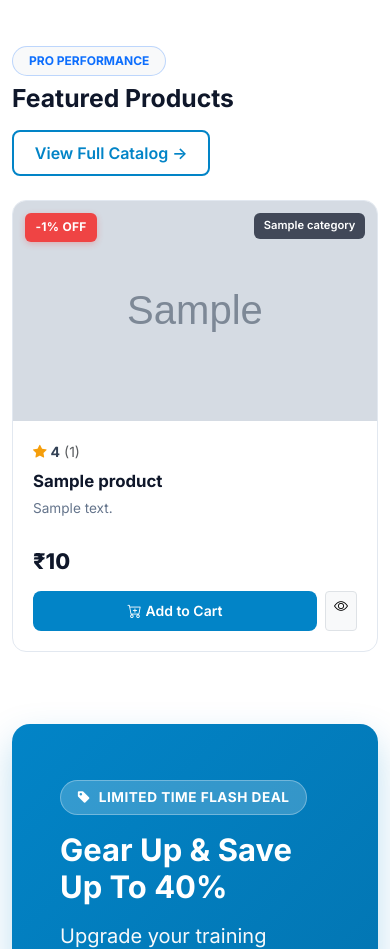
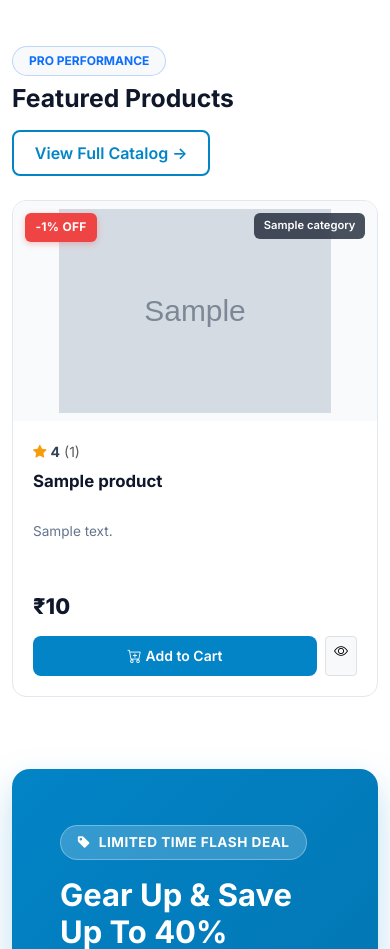
Before and after one commit to rashijain-11/sportify, a Django app: template templates/products/home.html in a window 390 px wide. Shown: the part 1690-2639 px from the top of the page. Run offline with Django 3.2, Linux system fonts and the light colour scheme; the template is opened without the code that fills it: most values are stand-ins (such as "Sample title", 1, 10 or a date in 2020); grey boxes marked "Sample" are stand-in pictures.

Commit message:
Restore Sportify layout: fix Vercel static routing, contain product images with 220px contain and overflow-hidden, set responsive grid to col-lg-4 col-md-6 col-12, and add 404/500 error pages

```diff
--- a/sportify/settings.py
+++ b/sportify/settings.py
@@ -101,7 +101,8 @@ USE_TZ = True
 STATIC_URL = '/static/'
 STATICFILES_DIRS = [BASE_DIR / 'static']
 STATIC_ROOT = BASE_DIR / 'staticfiles'
-STATICFILES_STORAGE = 'whitenoise.storage.CompressedManifestStaticFilesStorage'
+STATICFILES_STORAGE = 'whitenoise.storage.CompressedStaticFilesStorage'
+WHITENOISE_USE_FINDERS = True
 
 # Media files (Uploaded product images & banners)
 MEDIA_URL = '/media/'
--- a/static/css/custom.css
+++ b/static/css/custom.css
@@ -289,17 +289,32 @@ body {
   display: flex;
   align-items: center;
   justify-content: center;
+  padding: 0.5rem;
+}
+
+.product-image-wrap a {
+  display: flex;
+  align-items: center;
+  justify-content: center;
+  width: 100%;
+  height: 100%;
+  overflow: hidden;
+  text-decoration: none;
 }
 
 .product-image-wrap img {
-  width: 100%;
+  max-width: 100%;
+  max-height: 100%;
+  width: auto;
   height: 100%;
-  object-fit: cover;
-  transition: transform 0.4s ease;
+  object-fit: contain;
+  display: block;
+  margin: 0 auto;
+  transition: transform 0.3s ease;
 }
 
 .product-card:hover .product-image-wrap img {
-  transform: scale(1.05);
+  transform: scale(1.04);
 }
 
 .badge-discount {
@@ -347,6 +362,7 @@ body {
   -webkit-line-clamp: 2;
   -webkit-box-orient: vertical;
   overflow: hidden;
+  height: 2.85rem;
 }
 
 .product-title:hover {
@@ -362,6 +378,7 @@ body {
   -webkit-box-orient: vertical;
   overflow: hidden;
   line-height: 1.45;
+  height: 2.6rem;
 }
 
 .rating-stars {
@@ -468,9 +485,12 @@ body {
 .detail-main-img {
   width: 100%;
   max-height: 480px;
-  object-fit: cover;
+  object-fit: contain;
+  background-color: #f8fafc;
   border-radius: 14px;
   border: 1px solid var(--sport-gray-200);
+  display: block;
+  margin: 0 auto;
 }
 
 .variant-btn-check:checked + .variant-btn-label {
--- a/templates/products/home.html
+++ b/templates/products/home.html
@@ -105,15 +105,15 @@
 
         <div class="row g-4">
             {% for product in featured_products %}
-            <div class="col-xl-3 col-lg-4 col-md-6">
+            <div class="col-xl-3 col-lg-4 col-md-6 col-12">
                 <div class="product-card">
-                    <div class="product-image-wrap">
+                    <div class="product-image-wrap" style="height: 220px; overflow: hidden; display: flex; align-items: center; justify-content: center; background-color: #f8fafc;">
                         {% if product.discount_percent > 0 %}
                             <span class="badge-discount">-{{ product.discount_percent }}% OFF</span>
                         {% endif %}
                         <span class="badge-category">{{ product.category.name }}</span>
-                        <a href="{% url 'product_detail' product.slug %}" class="w-100 h-100">
-                            <img src="{{ product.display_image }}" alt="{{ product.name }}" loading="lazy">
+                        <a href="{% url 'product_detail' product.slug %}" class="d-flex align-items-center justify-content-center w-100 h-100 overflow-hidden text-decoration-none">
+                            <img src="{{ product.display_image }}" alt="{{ product.name }}" loading="lazy" class="img-fluid" style="max-height: 220px; width: 100%; object-fit: contain; display: block;">
                         </a>
                     </div>
 
```
Also changed, not shown: templates/404.html (added, +32 -0 lines), templates/500.html (added, +29 -0 lines), templates/products/shop.html (+4 -4 lines), db.sqlite3, vercel.json.
